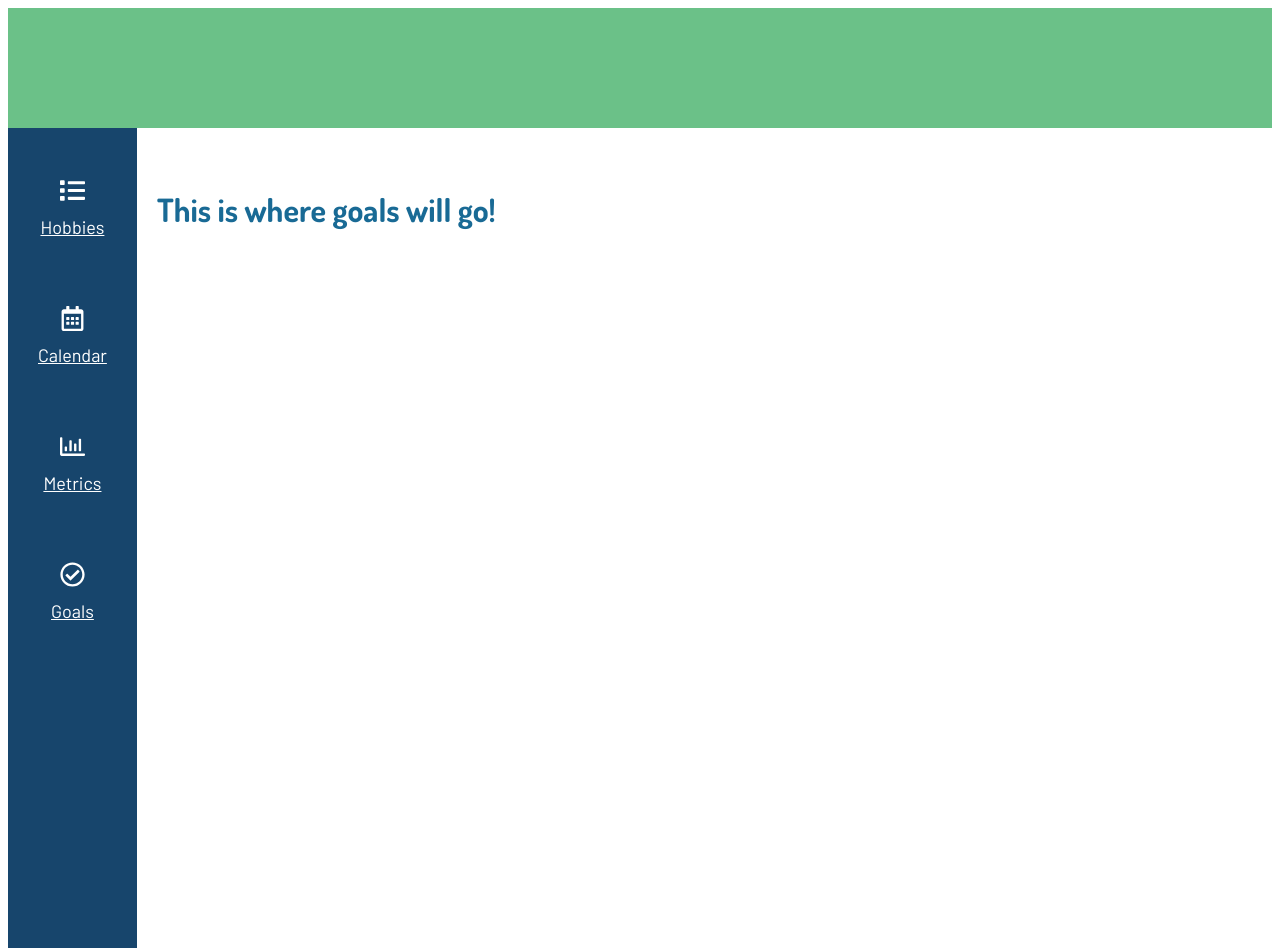
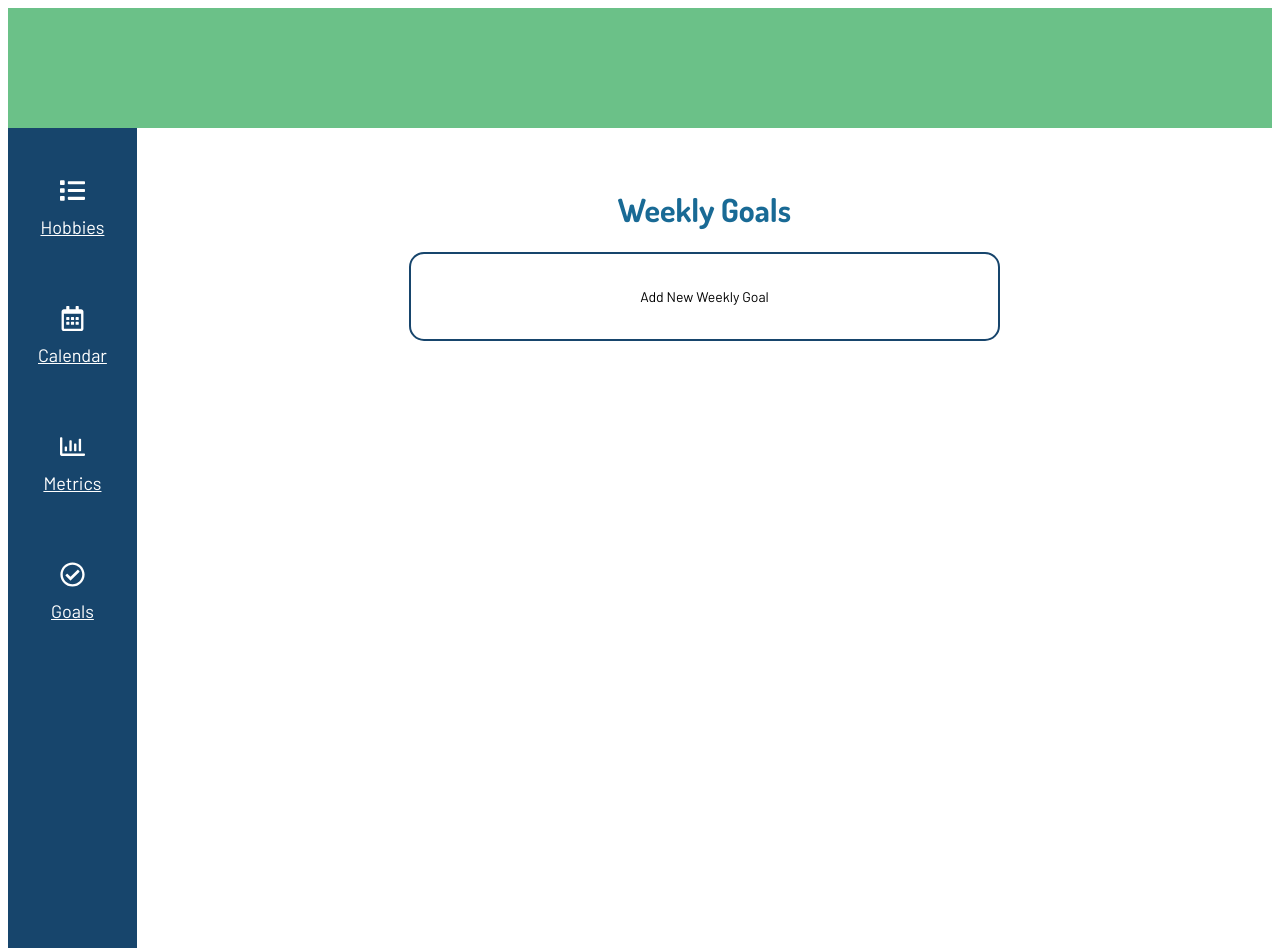
Before and after one commit to karen-bu/hobby-tracker, a React (Vite) app in the folder client/: page /goals in a window 1280 px wide. Built offline with nearby package versions, Linux system fonts and the light colour scheme; no server answers.

Commit message:
finished form for inserting new goals and starting to write function to connect to backend

```diff
--- a/client/src/1_Pages/Goals.tsx
+++ b/client/src/1_Pages/Goals.tsx
@@ -1,7 +1,16 @@
+import { GoalForm } from "../2_Components/GoalForm";
+
 export function Goals() {
   return (
-    <div className="content-page">
-      <h1>This is where goals will go!</h1>
+    <div className="content-page goals">
+      <div className='goals entry-wrapper'>
+        <div className='goals row-100'>
+          <h1>Weekly Goals</h1>
+        </div>
+        <div className='goals row-100'>
+          <GoalForm />
+        </div>
+      </div>
     </div>
   );
 }
--- a/client/src/2_Components/EntryForm.tsx
+++ b/client/src/2_Components/EntryForm.tsx
@@ -49,7 +49,6 @@ export function EntryForm({ date }: EntryFormProps) {
     <div className='calendar input-wrapper'
       onFocus={() => setIsBlurred(false)}>
       <div className='calendar form-wrapper row-100'>
-
         <form
           className='calendar form' onSubmit={submitEntryForm} >
           <div>
--- /dev/null
+++ b/client/src/2_Components/GoalForm.tsx
@@ -0,0 +1,61 @@
+import * as React from 'react';
+import { FormEvent, useState } from "react"
+import { useUser } from "./useUser";
+import { Autocomplete, TextField } from "@mui/material";
+
+import { FiPlusCircle } from "react-icons/fi";
+import { FiXCircle } from "react-icons/fi";
+
+export function GoalForm() {
+  const [isExpanded, setIsExpanded] = useState(false)
+  const { hobbyArray } = useUser()
+  const hobbies = hobbyArray.map((hobby) => hobby.hobbyName)
+  const [value, setValue] = React.useState<string | null>(hobbies[0]);
+
+  function expandGoalForm() {
+    if (isExpanded) setIsExpanded(false)
+    if (!isExpanded) setIsExpanded(true)
+  }
+
+
+  return (
+    <div className='goals row-100'>
+      <form className='goals-form'>
+        <div className='goals row-100' onClick={expandGoalForm}>
+          <p className='p-small'>Add New Weekly Goal</p>
+        </div>
+        {isExpanded && (
+          <div className='goals-form-pt2'>
+            <div className='goals row-100'>
+              <Autocomplete
+                className='goals-autoComplete'
+                sx={{ width: '100%' }}
+                disablePortal
+                options={hobbies}
+                renderInput={(params) => <TextField {...params} label='Select Hobby' />}
+                value={value || null}
+                onChange={(event: any, newValue: string | null) => setValue(newValue)}
+              />
+            </div>
+            <div className='goals row-100'>
+              <div className='goals row-50 left'>
+                <p className='p-small'>Target Hours</p>
+              </div>
+              <div className='goals row-50 right'>
+                <input className='targetHours' type='text' name='targetHours'></input>
+              </div>
+            </div>
+            <div className='goals row-100 right'>
+              <button className="goals entry-plus">
+                <FiPlusCircle size={25} style={{ color: '#17456c' }} />
+              </button>
+              <button className="goals entry-plus" onClick={expandGoalForm}>
+                <FiXCircle size={25} style={{ color: '#17456c' }} />
+              </button>
+            </div>
+          </div>
+        )}
+      </form>
+    </div>
+  )
+}
--- a/client/src/App.css
+++ b/client/src/App.css
@@ -598,15 +598,15 @@ justify-content: right;
 
 /* METRICS PAGE */
 
-.metrics.row-100 {
-  display: flex;
-  justify-content: center;
-}
-
 .content-page.metrics {
   display: flex;
   justify-content: center;
   width: 100%;
+}
+
+.metrics.row-100 {
+  display: flex;
+  justify-content: center;
 }
 
 .content-page.metrics h1,
@@ -624,3 +624,82 @@ justify-content: right;
 .content-page.metrics h3 {
   font-size: 1.5rem;
 }
+
+/* GOALS PAGE */
+.content-page.goals {
+  display: flex;
+  justify-content: center;
+  width: 100%;
+}
+
+.goals.entry-wrapper {
+  width: 100%;
+}
+
+.goals.row-100 {
+  display: flex;
+  justify-content: center;
+  align-items: center;
+  width: 100%;
+}
+
+.goals.row-100.right {
+  display: flex;
+  justify-content: right;
+  align-items: center;
+  width: 100%;
+}
+
+
+.goals.row-50 {
+  width: 50%;
+}
+
+.goals.row-50.left {
+  justify-content: left;
+}
+
+.goals.row-50.right {
+  display: flex;
+  justify-content: right;
+}
+
+.goals.form-wrapper {
+  width: 100%;
+}
+
+.goals-form.input-wrapper {
+  display: flex;
+}
+
+.goals-form {
+  border: 2px solid #17456c;
+  border-radius: 15px;
+  display: flex;
+  justify-content: center;
+  align-items: center;
+  flex-wrap: wrap;
+  width: 50%;
+  height: 20%;
+  padding: 20px;
+}
+
+.goals-form-pt2 {
+  width: 75%;
+  padding: 20px;
+}
+
+.targetHours {
+  width: 100%;
+}
+
+.goals.entry-plus {
+  margin-top: 20px;
+  background-color: transparent;
+  border: transparent;
+}
+
+.goals.entry-plus:hover {
+  transition: 0.25s ease-in-out;
+  transform: scale(1.1);
+}
```
